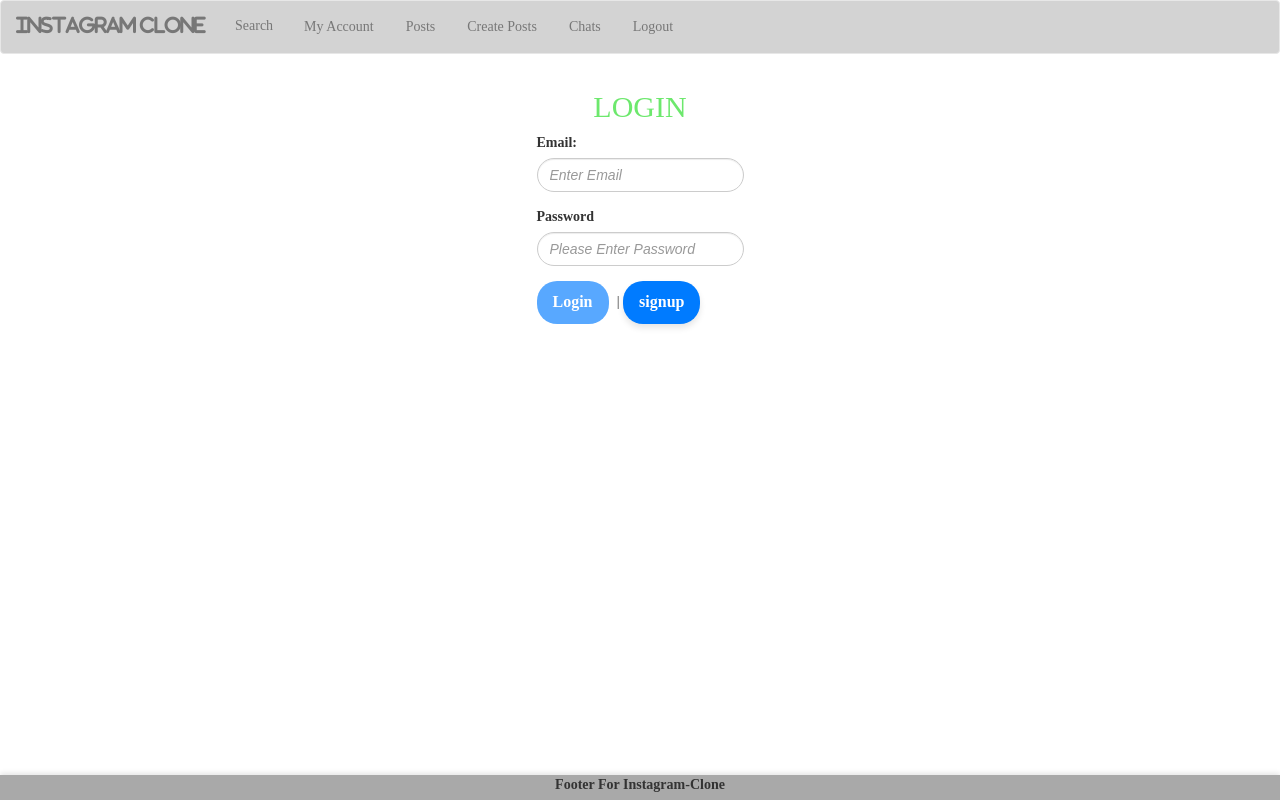
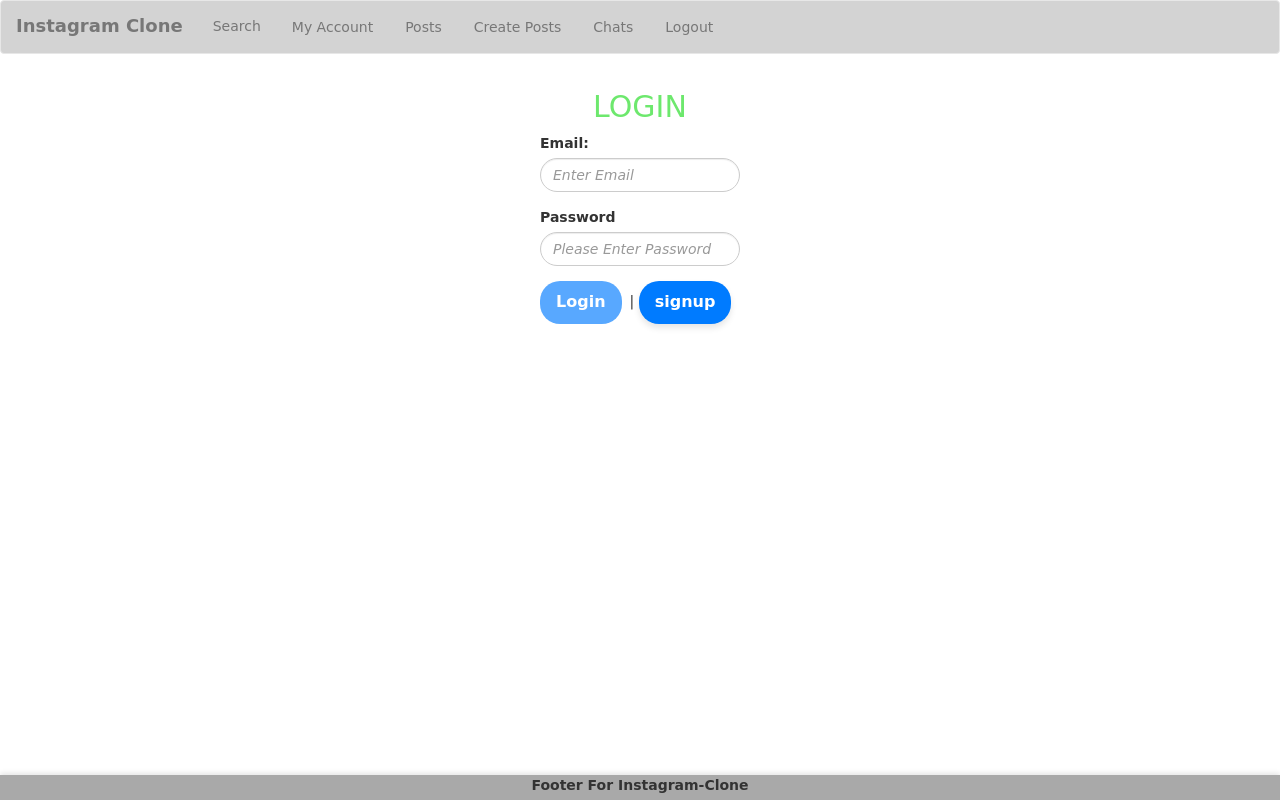
Before and after one commit to PavanAng123/InstagramClone, an Angular app: page /login in a window 1280 px wide. Built offline with nearby package versions, Linux system fonts and the light colour scheme.

Commit message:
Update styles.scss

```diff
--- a/src/styles.scss
+++ b/src/styles.scss
@@ -77,8 +77,8 @@
     scrollbar-width: none;
 }
 
-body {
-font-family: cursive !important;    /* Change 'Roboto' to your preferred font */
+* {
+    font-family: "Comic Sans MS", "Comic Sans", cursive !important;
 }
 
 input {
```
